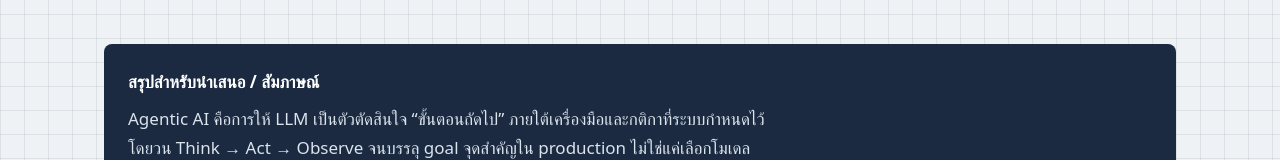
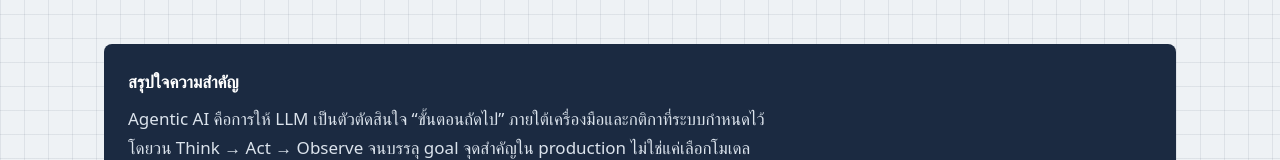
Before and after one commit to tanapotc/tanapotc.github.io, a website: page knowledge/agentic-ai.html in a window 1280 px wide. Shown: the part 3442-3602 px from the top of the page. Drawn offline with Linux system fonts and the light colour scheme; a web font is replaced by a local one.

Commit message:
refactor Agentic AI summary for knowledge sharing

```diff
--- a/knowledge/agentic-ai.html
+++ b/knowledge/agentic-ai.html
@@ -38,7 +38,7 @@
         throw new InvalidOperationException("Agent exceeded max steps");
 }</pre></section>
 <section><h2>ควรใช้ Agent หรือ Workflow ธรรมดา?</h2><div class="two pick"><div class="g"><h3>คุ้มที่จะทำเป็น Agent เมื่อ</h3><ul><li>ลำดับขั้นตอนไม่ตายตัวและขึ้นกับข้อมูลที่เจอระหว่างทาง</li><li>ต้องเลือกจากหลาย tool หรือค้นข้อมูลหลายรอบ</li><li>งานต้องตรวจผลของตัวเองแล้วแก้แผนต่อ</li><li>มี guardrail และ human approval รองรับ action เสี่ยง</li></ul></div><div class="r"><h3>Workflow เหมาะกว่าเมื่อ</h3><ul><li>ขั้นตอนชัดและคาดเดาได้อยู่แล้ว</li><li>ต้องการ deterministic behavior สูง</li><li>เรื่องผิดพลาดมีต้นทุนสูงและไม่ควรให้โมเดลตัดสินใจลำดับเอง</li><li>ใช้ if/else หรือ state machine แล้วอ่านง่ายกว่า agent</li></ul></div></div></section>
-<div class="summary"><strong>สรุปสำหรับนำเสนอ / สัมภาษณ์</strong><p>Agentic AI คือการให้ LLM เป็นตัวตัดสินใจ “ขั้นตอนถัดไป” ภายใต้เครื่องมือและกติกาที่ระบบกำหนดไว้ โดยวน Think → Act → Observe จนบรรลุ goal จุดสำคัญใน production ไม่ใช่แค่เลือกโมเดลเก่ง แต่คือออกแบบ tools, permissions, guardrails, observability และ human-in-the-loop ให้ดี</p></div>
+<div class="summary"><strong>สรุปใจความสำคัญ</strong><p>Agentic AI คือการให้ LLM เป็นตัวตัดสินใจ “ขั้นตอนถัดไป” ภายใต้เครื่องมือและกติกาที่ระบบกำหนดไว้ โดยวน Think → Act → Observe จนบรรลุ goal จุดสำคัญใน production ไม่ใช่แค่เลือกโมเดลเก่ง แต่คือออกแบบ tools, permissions, guardrails, observability และ human-in-the-loop ให้ดี</p></div>
 <footer>Tanapot Knowledge · Agentic AI</footer>
 </main>
 <script>
```
